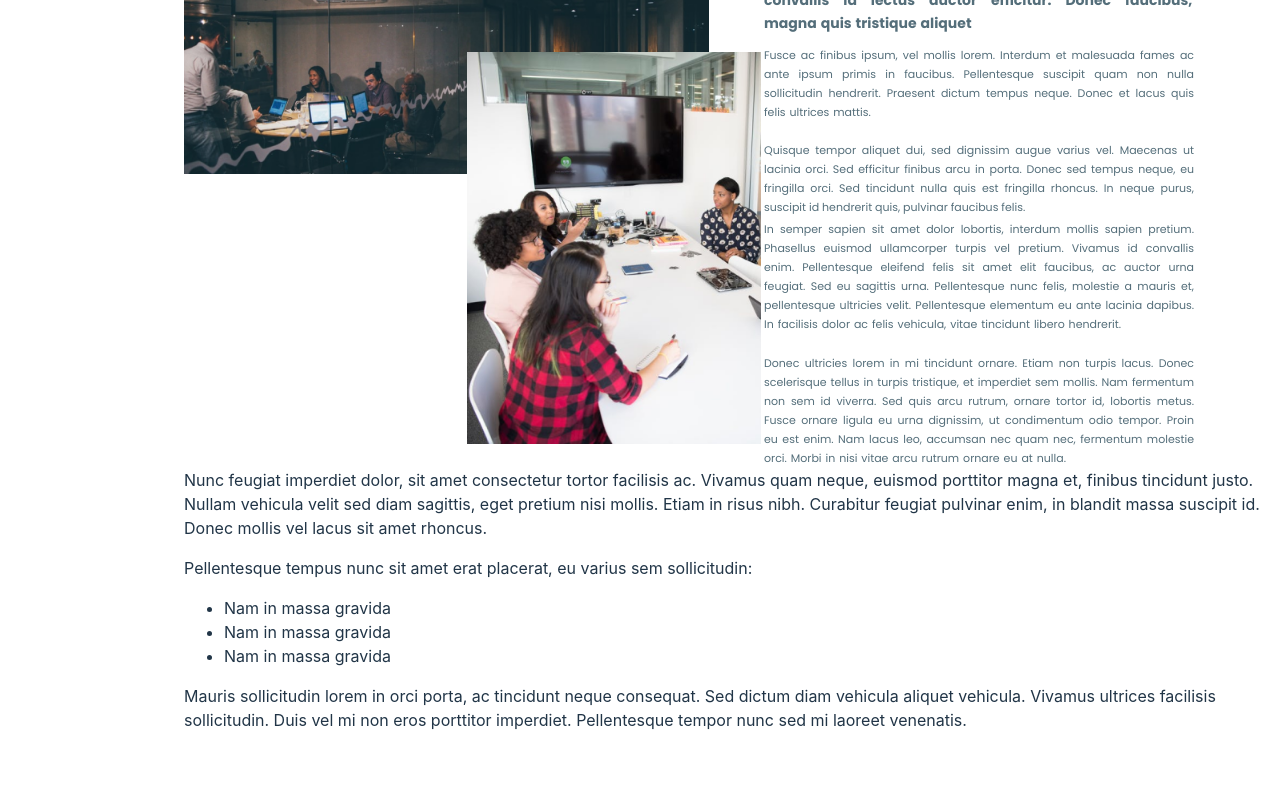
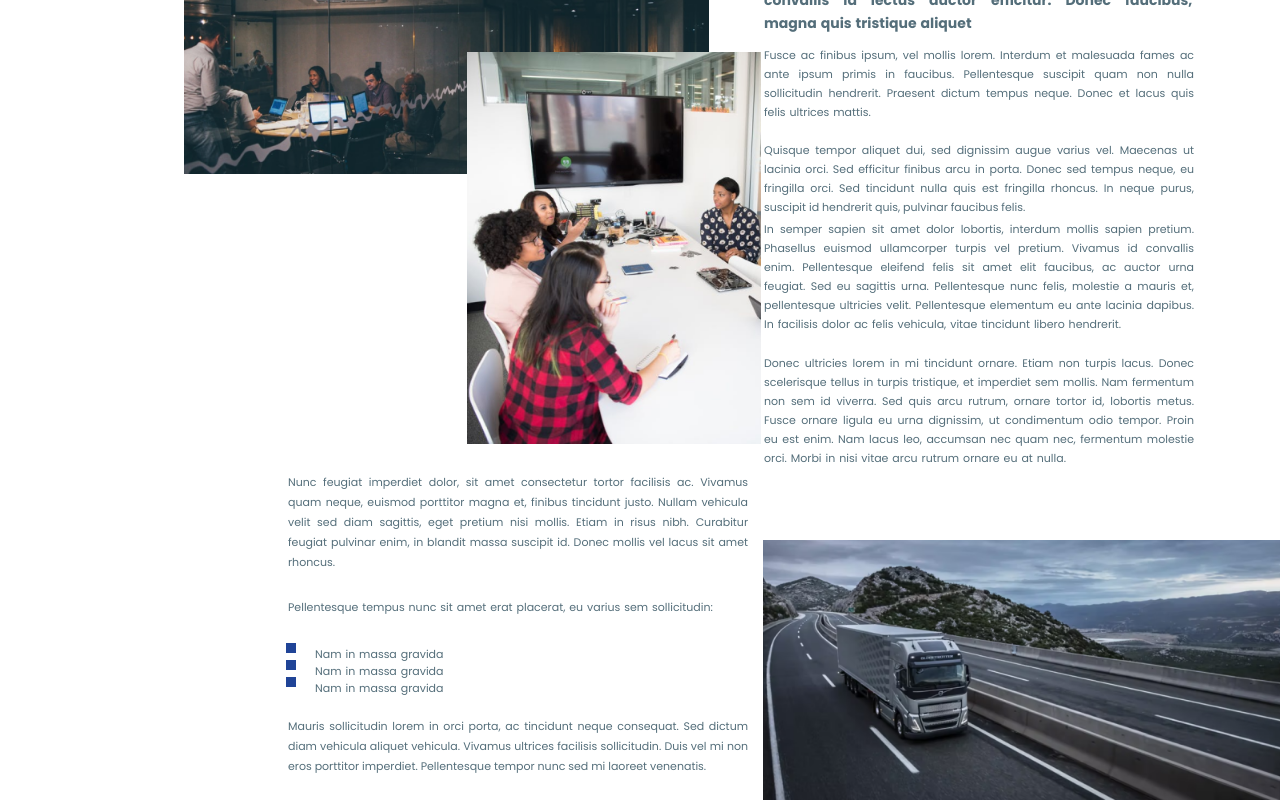
Before and after one commit to ViyaletaH/test-task2, a React (Vite) app in the folder figma-task/: page / in a window 1280 px wide. Shown: the part 344-1144 px from the top of the page. Before the commit the page ends 1092 px from the top, so only its background shows below. Built offline with nearby package versions, Linux system fonts and the light colour scheme.

Commit message:
feat: add right-side content style

```diff
--- a/figma-task/src/components/about_page/content/RightSideContent.tsx
+++ b/figma-task/src/components/about_page/content/RightSideContent.tsx
@@ -2,13 +2,13 @@ const RightSideContent = () => {
   return (
     <div className="right-side">
       <div className="right-side-text">
-        <p className="right-upper-p">
+        <p id="right-upper-p">
           Nunc feugiat imperdiet dolor, sit amet consectetur tortor facilisis ac. Vivamus quam
           neque, euismod porttitor magna et, finibus tincidunt justo. Nullam vehicula velit sed diam
           sagittis, eget pretium nisi mollis. Etiam in risus nibh. Curabitur feugiat pulvinar enim,
           in blandit massa suscipit id. Donec mollis vel lacus sit amet rhoncus.
         </p>
-        <label htmlFor="list">
+        <label id="list-label" htmlFor="list">
           Pellentesque tempus nunc sit amet erat placerat, eu varius sem sollicitudin:
         </label>
         <ul id="list">
@@ -16,13 +16,15 @@ const RightSideContent = () => {
           <li>Nam in massa gravida</li>
           <li>Nam in massa gravida</li>
         </ul>
-        <p className="right-lower-p">
+        <p id="right-lower-p">
           Mauris sollicitudin lorem in orci porta, ac tincidunt neque consequat. Sed dictum diam
           vehicula aliquet vehicula. Vivamus ultrices facilisis sollicitudin. Duis vel mi non eros
           porttitor imperdiet. Pellentesque tempor nunc sed mi laoreet venenatis.
         </p>
       </div>
-      <div className="right-side-ph"></div>
+      <div className="right-side-ph">
+        <img src="/car.png" alt="car" id="car" />
+      </div>
     </div>
   );
 };
--- a/figma-task/src/myStyles.scss
+++ b/figma-task/src/myStyles.scss
@@ -164,12 +164,12 @@ body {
         display: flex;
         flex-direction: column;
         .introductory-p {
-          color: #546E7A;
+          color: #546e7a;
           font-size: 14px;
           font-family: 'Poppins', 'sans-serif';
           font-weight: bold;
           line-height: 20px;
-          width:430px;
+          width: 430px;
           padding-left: 5px;
           text-align: justify;
 
@@ -177,7 +177,6 @@ body {
             width: 430px;
             word-spacing: 4px;
             margin-bottom: 1px;
-
           }
 
           #cras {
@@ -200,12 +199,11 @@ body {
             margin-top: 3px;
             word-spacing: 1px;
           }
-
         }
 
         .left-p {
           margin-top: 13px;
-          color: #546E7A;
+          color: #546e7a;
           font-size: 11px;
           font-family: 'Poppins', 'sans-serif';
           line-height: 19px;
@@ -215,7 +213,6 @@ body {
 
           #left-p-first {
             word-spacing: 1px;
-
           }
 
           #left-p-second {
@@ -235,7 +232,80 @@ body {
             line-height: 19px;
           }
         }
+      }
+    }
 
+    .right-side {
+      margin-top: 0;
+      float: right;
+      width: 100%;
+      display: flex;
+      justify-content: space-between;
+
+      .right-side-text {
+        width: 536px;
+        min-height: 100%;
+        display: flex;
+        flex-direction: column;
+        color: #546e7a;
+        font-size: 11px;
+        font-family: 'Poppins', 'sans-serif';
+        line-height: 20px;
+        width: 460px;
+        margin-left: 104px;
+        text-align: justify;
+
+        #right-upper-p {
+          margin-top: 4px;
+          word-spacing: 0.5px;
+        }
+
+        #list-label {
+          margin-top: 14px;
+          word-spacing: 1px;
+        }
+
+        ul {
+          padding-inline-start: 20px;
+          list-style-type: square;
+          margin-block-start: 26px;
+          margin-inline-start: 5px;
+          display: flex;
+          flex-direction: column;
+
+          li {
+            word-spacing: 1px;
+            padding-left: 2px;
+            margin: 0px;
+            max-height: fit-content;
+            line-height: 11px;
+          }
+        }
+
+        ul li::marker {
+          unicode-bidi: isolate;
+          display: flex;
+          font-size: 29px;
+          color: #204497;
+        }
+
+        .right-lower-p {
+          margin-bottom: 2px;
+        }
+      }
+
+      .right-side-ph {
+        display: flex;
+        flex-direction: column;
+        position: relative;
+        width: fit-content;
+        height: fit-content;
+
+        #car {
+          margin-top: 72px;
+          width: 532px;
+          height: 260px;
+        }
       }
     }
   }
```
Also changed, not shown: figma-task/public/car.png (added).
